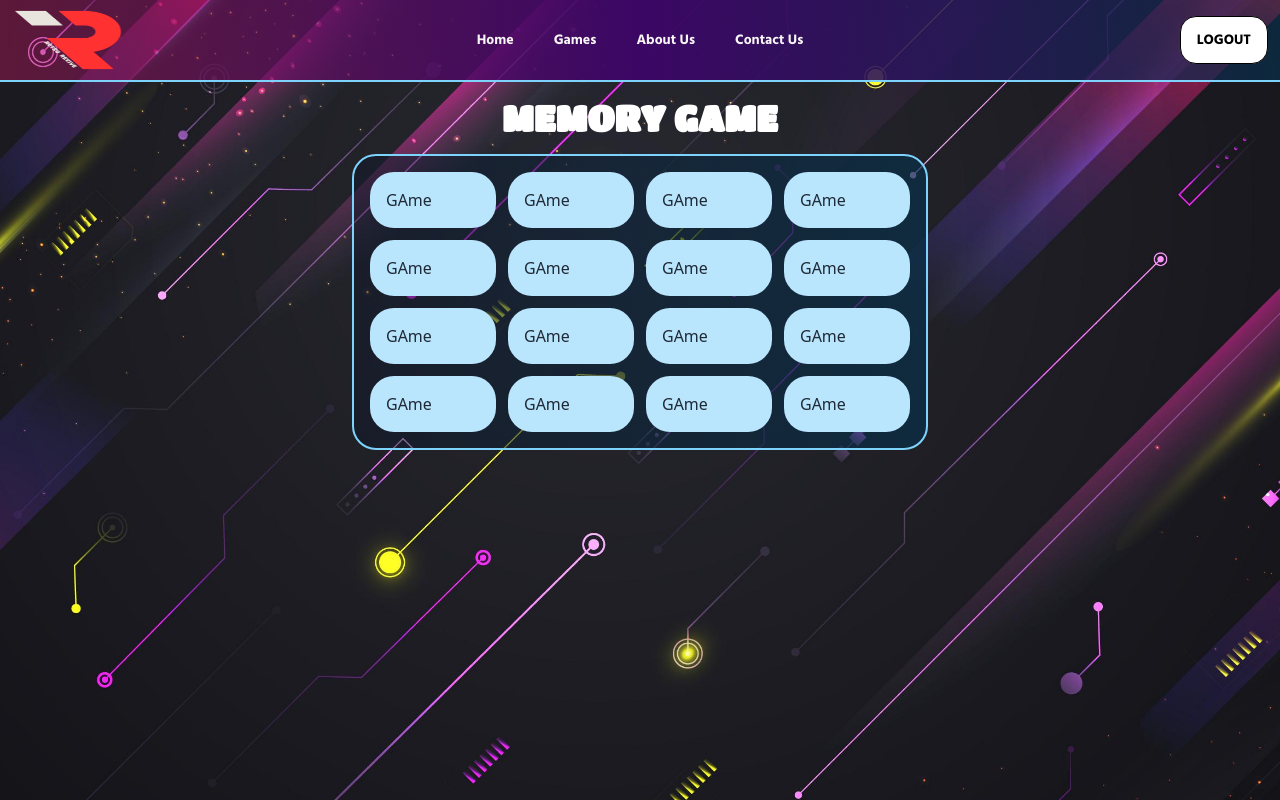
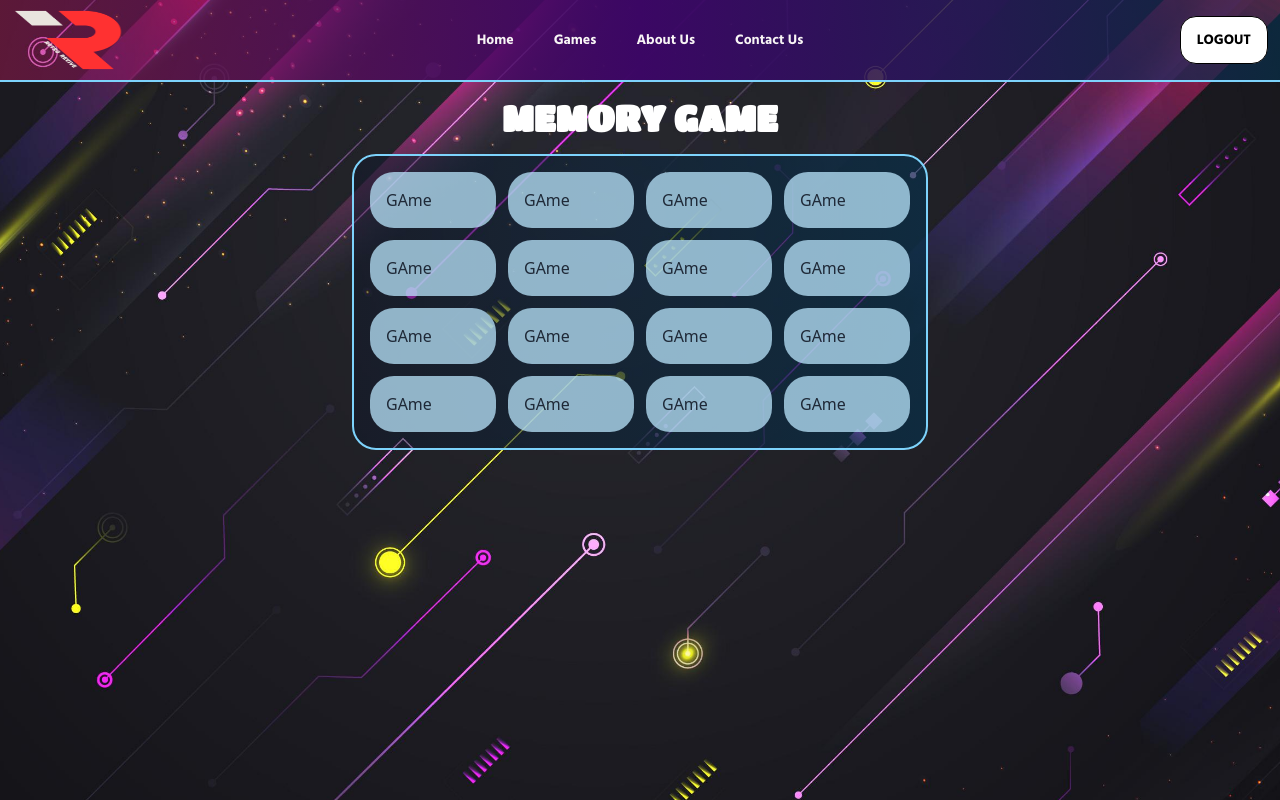
Before and after one commit to ayon121/RetroRevive_Frontend, a React (Vite) app: page /65f0a8a8ae783eabd1838b5e in a window 1280 px wide. Shown: the top 800 px of the page. Built offline with nearby package versions, Linux system fonts and the light colour scheme; no server answers; sample sign-in values are in the browser's storage; a web font is replaced by a local one.

Commit message:
memory game basic updated

```diff
--- a/src/Components/Playstation/MemoryGame/GameCard.jsx
+++ b/src/Components/Playstation/MemoryGame/GameCard.jsx
@@ -3,7 +3,7 @@ import PropTypes from 'prop-types';
 
 const GameCard = (item) => {
     return (
-        <div className='bg-sky-200 px-4 py-4 rounded-3xl'>
+        <div className='bg-sky-200/75 px-4 py-4 rounded-3xl'>
             <h1>GAme</h1>
         </div>
     );
--- a/src/Components/Playstation/MemoryGame/MemoryGame.jsx
+++ b/src/Components/Playstation/MemoryGame/MemoryGame.jsx
@@ -24,9 +24,8 @@ const MemoryGame = () => {
         { id: 8, img: '', stat: "" },
         { id: 8, img: '', stat: "" },
 
-    ])
+    ].sort(()=> Math.random() - 0.5))
 
-    console.log(Items);
     return (
         <div className="backgrnd ">
             <Navbar></Navbar>
@@ -37,7 +36,7 @@ const MemoryGame = () => {
                 <div className="px-4 max-w-xl my-4 py-4 mx-auto rounded-3xl border-2 border-sky-300 border-double  bg-gradient-to-r from-slate-900/50   to-sky-950/70">
                     <div className="grid grid-cols-4 gap-3">
                         {
-                            Items.map(item => <GameCard item={item}></GameCard>)
+                            Items.map((item , index) => <GameCard key={index}  item={item}></GameCard>)
                         }
                     </div>
                 </div>
```
